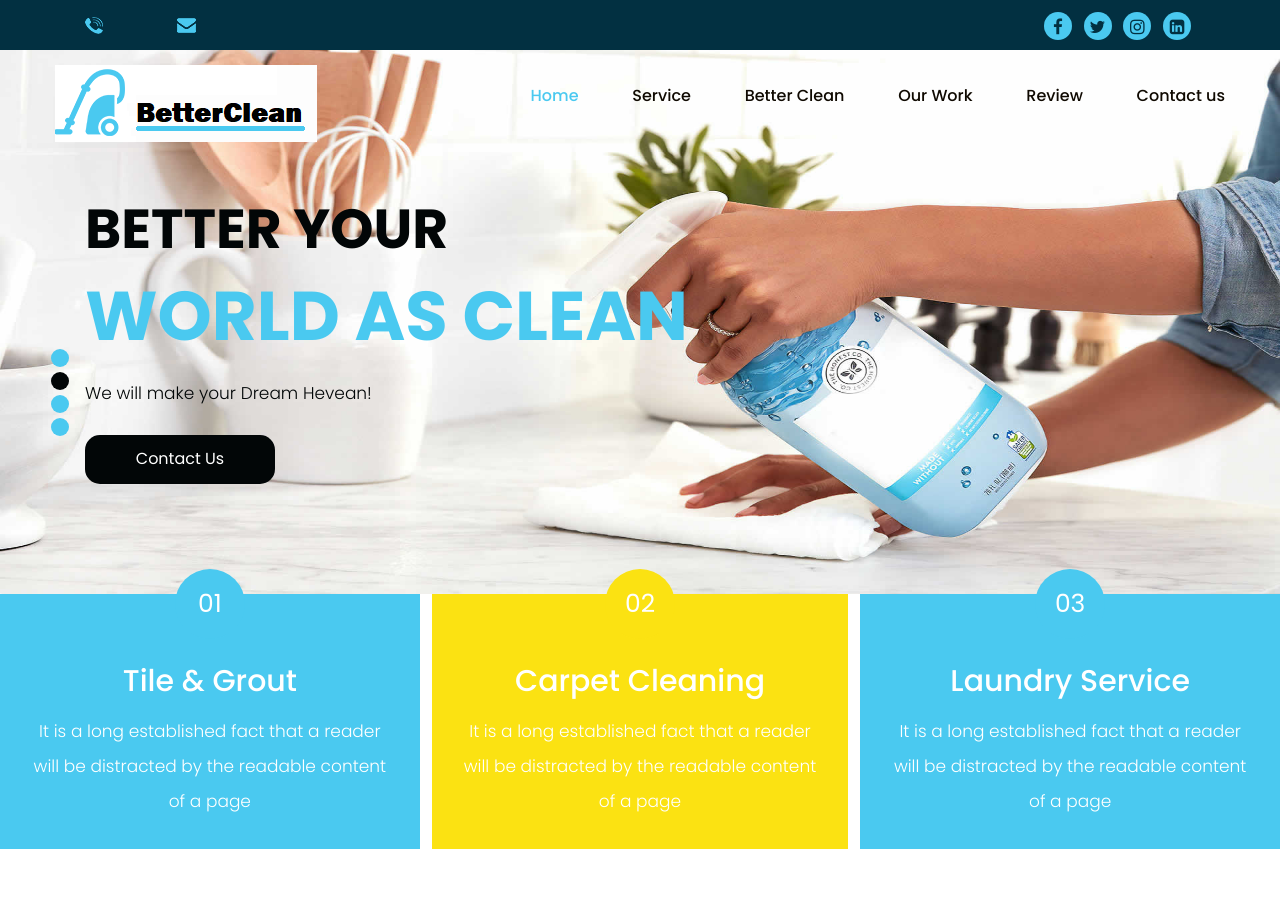
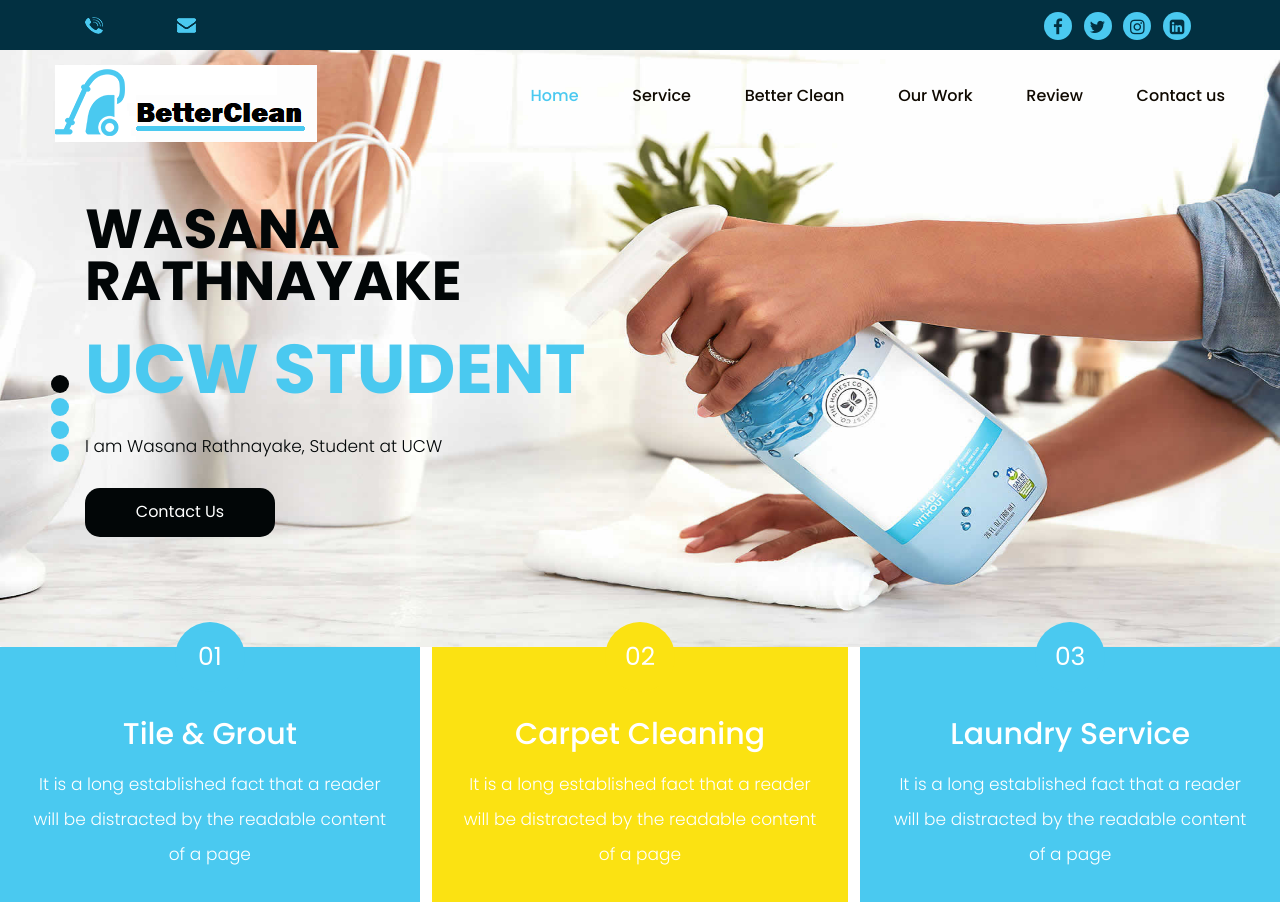
Before and after one commit to WasanaTR/BUSI653_2022_Wasana, a plain HTML site: page index.html in a window 1280 px wide. Shown: the top 905 px of the page. Drawn offline with nearby package versions, Linux system fonts and the light colour scheme; some packages are replaced by stand-ins of ours.

Commit message:
Update index.html

```diff
--- a/index.html
+++ b/index.html
@@ -108,8 +108,8 @@
                               <div class="row ">
                                  <div class="col-md-7">
                                     <div class="text-bg">
-
-                                       <h1> WORLD AS CLEAN </h1>
+                                       <span>WASANA RATHNAYAKE</span>
+                                       <h1> UCW STUDENT </h1>
                                        <p>I am Wasana Rathnayake, Student at UCW  </p>
                                        <a href="#">Contact Us</a>
                                     </div>
@@ -124,8 +124,8 @@
                               <div class="row">
                                  <div class="col-md-7">
                                     <div class="text-bg">
-                                       <span>Better YOUR</span>
-                                       <h1> WORLD AS CLEAN </h1>
+                                       <span>WASANA RATHNAYAKE</span>
+                                       <h1> UCW STUDENT </h1>
                                        <p>We will make your Dream Hevean!  </p>
                                        <a href="#">Contact Us</a>
                                     </div>
@@ -140,8 +140,8 @@
                               <div class="row">
                                  <div class="col-md-7">
                                     <div class="text-bg">
-                                       <span>Better YOUR</span>
-                                       <h1> WORLD AS CLEAN </h1>
+                                       <span>WASANA RATHNAYAKE</span>
+                                       <h1> UCW STUDENT </h1>
                                        <p>You will never regret by joining us! </p>
                                        <a href="#">Contact Us</a>
                                     </div>
@@ -156,8 +156,8 @@
                               <div class="row">
                                  <div class="col-md-7">
                                     <div class="text-bg">
-                                       <span>Better YOUR</span>
-                                       <h1> WORLD AS CLEAN </h1>
+                                       <span>WASANA RATHNAYAKE</span>
+                                       <h1> UCW STUDENT </h1>
                                        <p>Just give us a call!  </p>
                                        <a href="#">Contact Us</a>
                                     </div>
```
